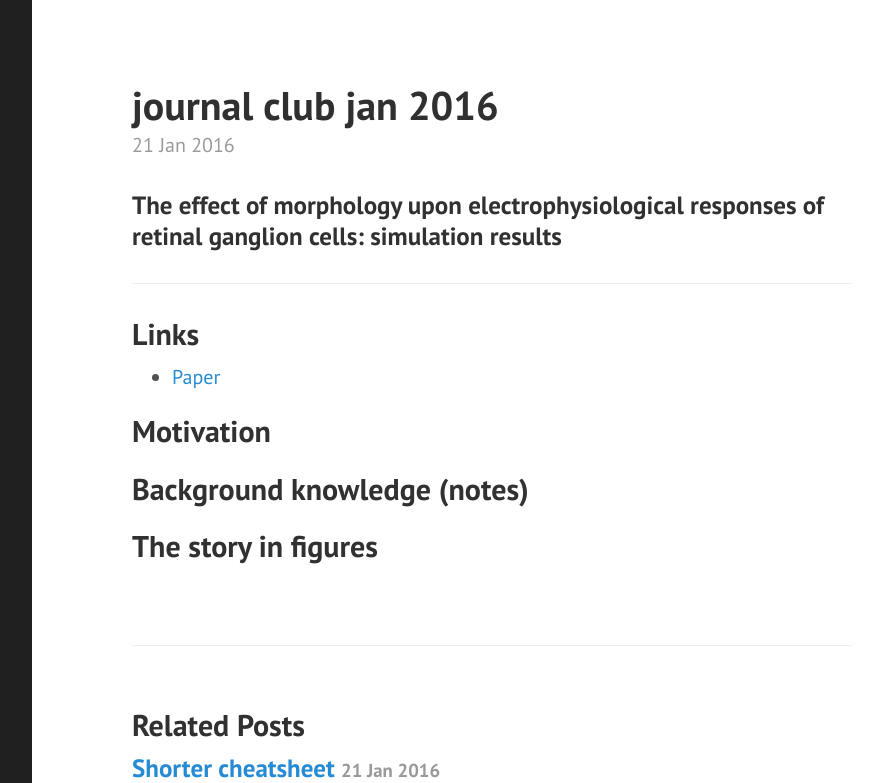
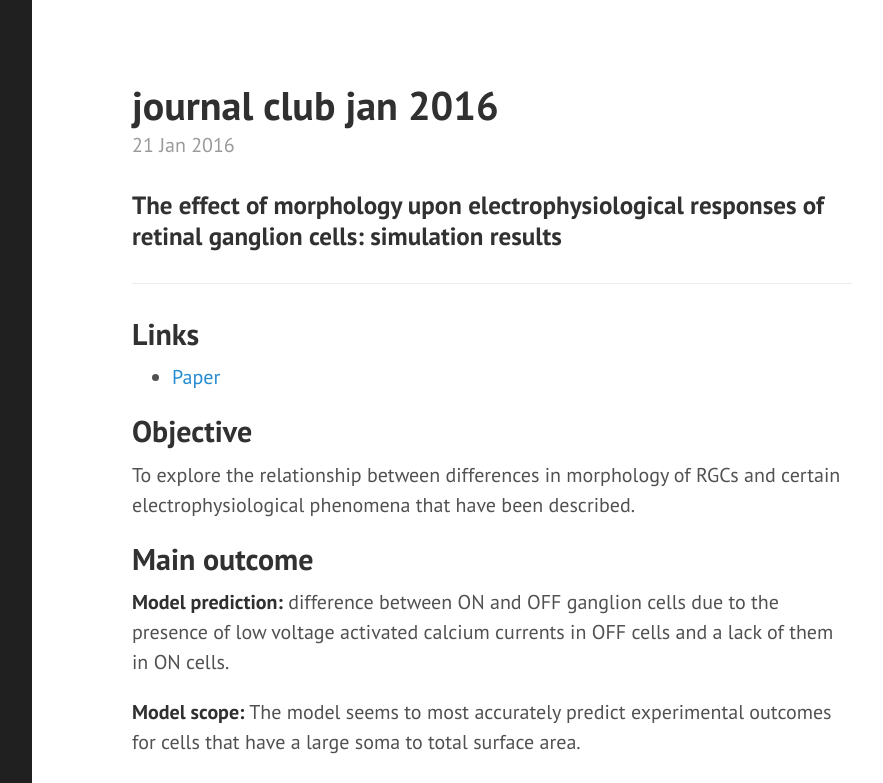
Before and after one commit to KikoBlog/KikoBlog.github.io, a Jekyll site: the page built from _posts/2016-01-21-journal-club-jan-2016.markdown, in a window 1280 px wide and 1400 px high. Shown: the top 783 px of the window, without its empty margins (328-1211 px from the left). Built offline with Jekyll 4.4.1, drawn with Linux system fonts in a browser that asks for light colours; some of the changed text lies outside the part shown.

Commit message:
Post update: journal club jan 2016

```diff
--- a/_posts/2016-01-21-journal-club-jan-2016.markdown
+++ b/_posts/2016-01-21-journal-club-jan-2016.markdown
@@ -11,8 +11,26 @@ layout: post
 ## Links
 * [Paper](http://link.springer.com/article/10.1007/s10827-013-0463-7/fulltext.html)
 
-## Motivation
+## Objective
+
+To explore the relationship between differences in morphology of RGCs and certain electrophysiological phenomena that have been described.
+
+## Main outcome
+
+**Model prediction:** difference between ON and OFF ganglion cells due to the presence of low voltage activated calcium currents in OFF cells and a lack of them in ON cells.
+
+**Model scope:** The model seems to most accurately predict experimental outcomes for cells that have a large soma to total surface area.
+
 
 ## Background knowledge (notes)
 
+![Image](http://www.ncbi.nlm.nih.gov/pmc/articles/PMC2290089/figure/fig01/)
+
+
+## ...the model
+
+* Multicompartment cell model
+* Membrane dynamics: Hodgekin-Huxley type model
+* Validation through published mouse data
+
 ## The story in figures
```
